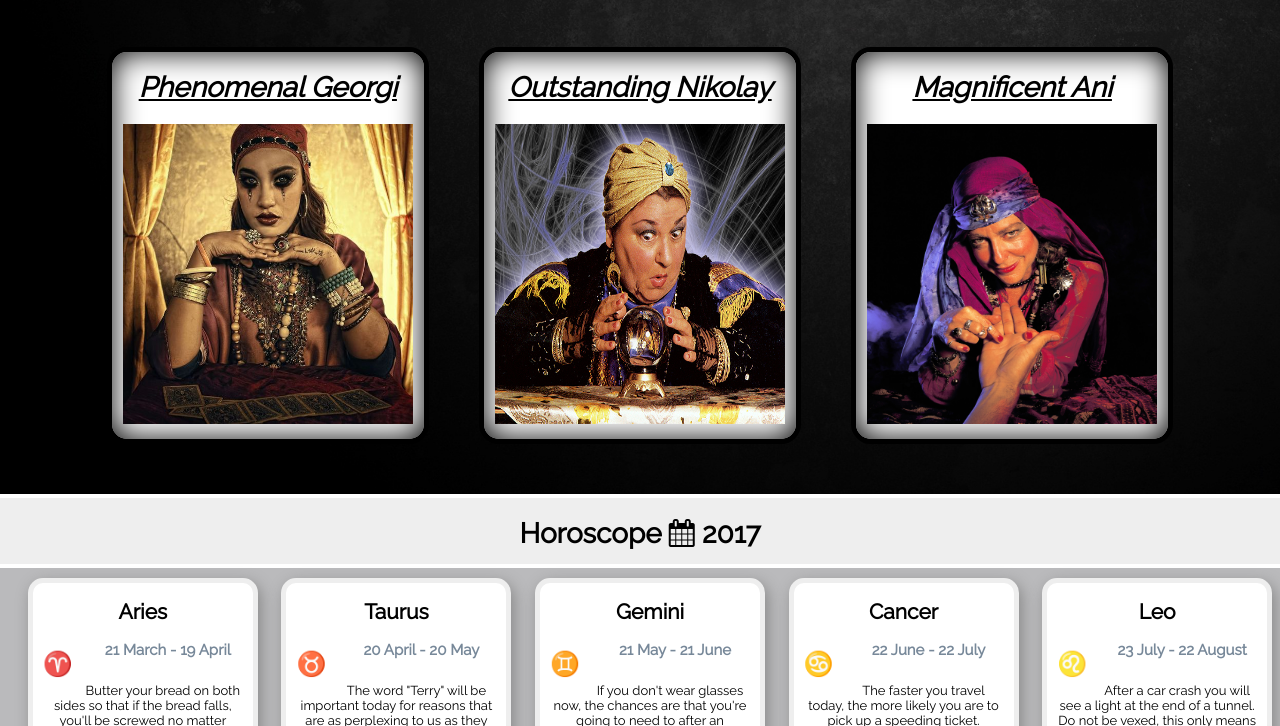
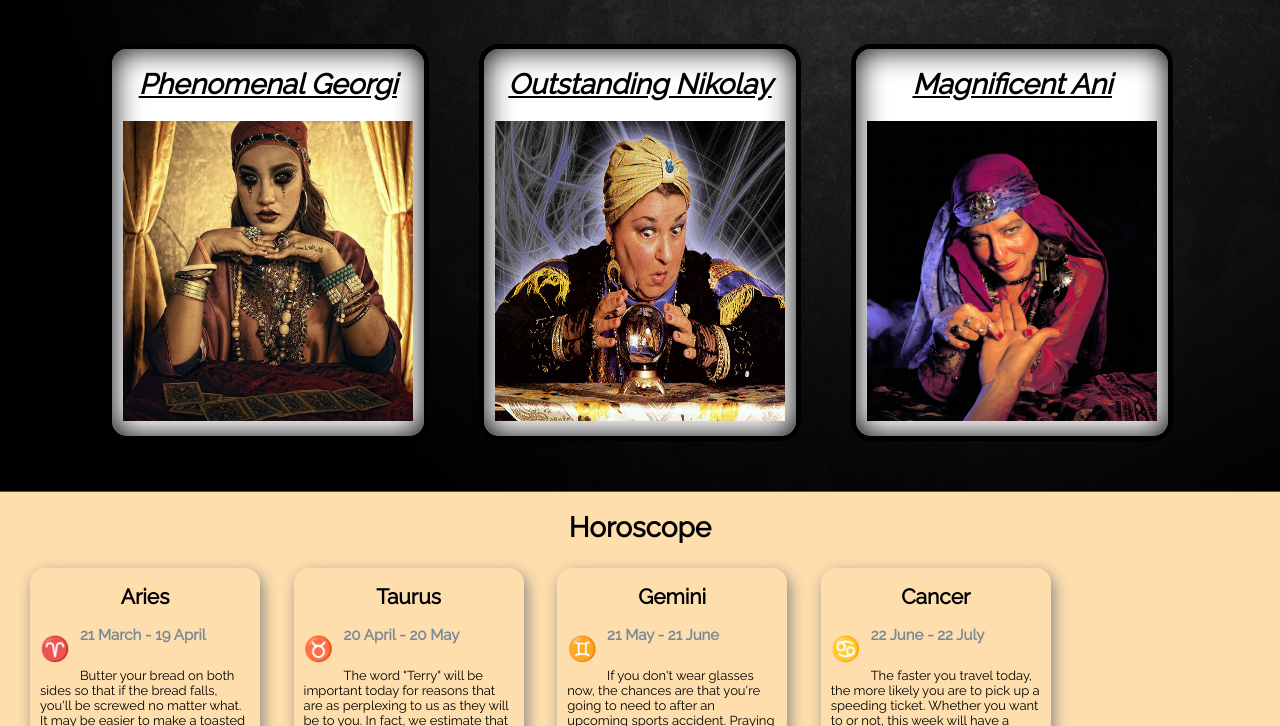
Before and after one commit to VanGog06/Web-Fundamentals-TeamWork, a plain HTML site: page index.html in a window 1280 px wide. Shown: the part 2074-2800 px from the top of the page. Drawn offline with Linux system fonts and the light colour scheme.

Commit message:
Revert "added icon to horoscope"
This reverts commit 6651fd2dca089fc40fadb5110cd34d2821a16494.

```diff
--- a/css/main.css
+++ b/css/main.css
@@ -7,6 +7,15 @@
 body {
     font-size: 14px;
     font-family: 'Raleway', sans-serif;
+    min-width: 500px;
+}
+
+html, body {
+    overflow-x: hidden;
+}
+
+body {
+    position: relative
 }
 
 .hamburger-menu {
@@ -112,7 +121,7 @@ body {
 main > section {
     background: navajowhite;
     min-height: 250px;
-    border-bottom: 4px solid white;
+    border-bottom: 1px solid saddlebrown;
 }
 
 main > section h1 {
@@ -387,42 +396,24 @@ main > section h1 {
 }
 
 /**============ HOROSCOPE ============**/
-#horoscope{
-    background: #bababc;
-}
 .zodiac {
     margin: 0 auto;
-    text-align: center;
-    background: #eeeeee;
 }
 
 .zodiac > ul {
     padding: 0;
-    background: #bababc;
-    border-top: 4px solid white;
 }
 
 .zodiac > ul > li {
-    box-sizing: border-box;
-    background: white;
     list-style-type: none;
     width: 230px;
     display: inline-block;
-    height: 260px;
+    height: 250px;
     vertical-align: top;
     box-shadow: 3px 5px 15px #888888;
     border-radius: 15px;
-    margin: 10px 0 5px 20px;
-    border: 5px solid #eeeeee;
-    transition: all .5s ease;
-}
-.zodiac > ul > li:hover{
-    background: #B90108;
-    color: white;
-    border-color: darkred;
-}
-.zodiac > ul > li:hover .zodiac > ul > li > h3{
-    color: darkred;
+    margin-top: 10px;
+    margin-left: 30px;
 }
 
 .zodiac > ul > li > p {
@@ -659,7 +650,6 @@ main > section h1 {
     margin: 60px 0 0 -350px;
     z-index: 2;
     box-shadow: 0 8px 6px -6px rgba(0, 0, 0, .6);
-    transition: all .5s ease;
 }
 
 .clients-carousel .client-unit .client-review {
--- a/index.html
+++ b/index.html
@@ -116,7 +116,7 @@
     </section>
     <section id="horoscope">
         <div class="zodiac">
-            <h1>Horoscope <i class="fa fa-calendar" aria-hidden="true"></i> 2017</h1>
+            <h1>Horoscope</h1>
             <ul>
                 <li>
                     <h2>Aries</h2>
```
